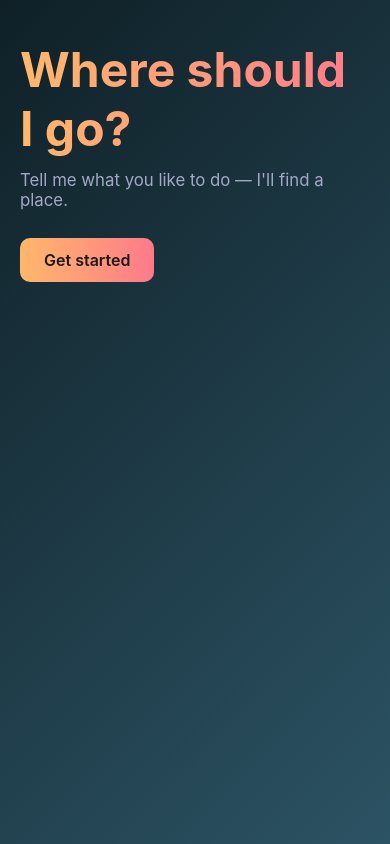
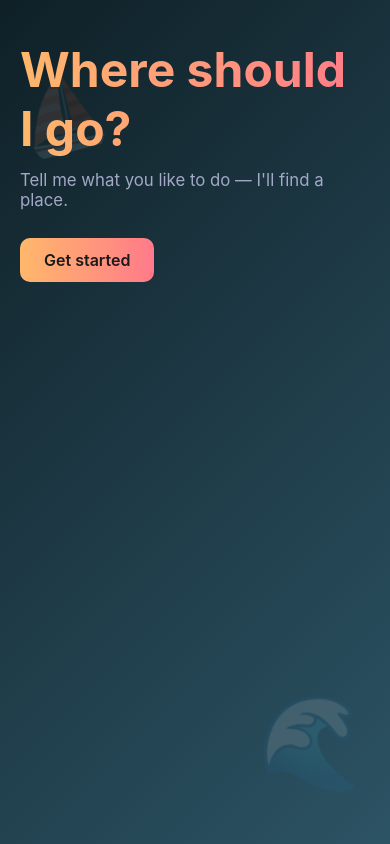
Before and after one commit to Leiback/firstRepo, a plain HTML site: page index.html in a window 390 px wide. Drawn offline with nearby package versions, Linux system fonts and the light colour scheme.

Commit message:
Cute emoji accents on backgrounds + simpler day-list format
Backgrounds: each of the 20 gradients now also gets two themed
decorative emoji (🏔️🥾 for Mountain mist, 🏮🍜 for Tokyo dusk,
🐬🤿 for Pacific deep, etc.). Rendered via body::before/::after at
~18% opacity, fixed-positioned, slightly rotated and blurred. Zero
image bytes — emoji are vector glyphs.

Why not full photos: skipped photo backgrounds because (1) text
contrast on varying photos is unreliable, (2) hi-res photos add real
bandwidth on mobile, and (3) busy photos clash with the clean card
UI. Faded thematic emoji deliver the 'cute / lighter mood' vibe at
no cost.

Preview format simplified per request: now just 'Day N: <activities>'
plain bulleted lines, no bold or em-dashes. Same in preview-refine.

Bumped cache-bust to v=20.

```diff
--- a/index.html
+++ b/index.html
@@ -5,7 +5,7 @@
   <meta name="viewport" content="width=device-width, initial-scale=1.0" />
   <title>Where Should I Go?</title>
   <link rel="stylesheet" href="https://unpkg.com/leaflet@1.9.4/dist/leaflet.css" integrity="sha256-p4NxAoJBhIIN+hmNHrzRCf9tD/miZyoHS5obTRR9BMY=" crossorigin="anonymous" />
-  <link rel="stylesheet" href="styles.css?v=19" />
+  <link rel="stylesheet" href="styles.css?v=20" />
 </head>
 <body>
   <main id="app">
@@ -163,6 +163,6 @@
 
   <script src="https://cdn.jsdelivr.net/npm/marked@14.1.4/marked.min.js"></script>
   <script src="https://unpkg.com/leaflet@1.9.4/dist/leaflet.js" integrity="sha256-20nQCchB9co0qIjJZRGuk2/Z9VM+kNiyxNV1lvTlZBo=" crossorigin="anonymous"></script>
-  <script src="script.js?v=19"></script>
+  <script src="script.js?v=20"></script>
 </body>
 </html>
--- a/script.js
+++ b/script.js
@@ -229,32 +229,34 @@ const DESTINATIONS = [
 ];
 
 const BACKGROUNDS = [
-  "linear-gradient(135deg, #0f1226 0%, #1a1f3d 100%)",  // Northern lights (default-ish)
-  "linear-gradient(135deg, #4b6cb7 0%, #182848 100%)",  // Mountain mist
-  "linear-gradient(135deg, #355c7d 0%, #c06c84 100%)",  // Coastal twilight
-  "linear-gradient(135deg, #134e5e 0%, #71b280 100%)",  // Aurora forest
-  "linear-gradient(135deg, #654ea3 0%, #b67aaa 100%)",  // Tokyo dusk
-  "linear-gradient(135deg, #8b3329 0%, #4f4060 100%)",  // Tuscany evening
-  "linear-gradient(135deg, #b13a35 0%, #6e3270 100%)",  // Saharan dusk
-  "linear-gradient(135deg, #2c3e50 0%, #4ca1af 100%)",  // Misty mountains
-  "linear-gradient(135deg, #0f2027 0%, #2c5364 100%)",  // Ocean storm
-  "linear-gradient(135deg, #5c2974 0%, #834d9b 100%)",  // Vineyard
-  "linear-gradient(135deg, #006994 0%, #2193b0 100%)",  // Pacific deep
-  "linear-gradient(135deg, #1f5582 0%, #2980b9 100%)",  // Greek isle
-  "linear-gradient(135deg, #c5350f 0%, #c98a1a 100%)",  // Andean dawn
-  "linear-gradient(135deg, #c2185b 0%, #d84315 100%)",  // Volcano
-  "linear-gradient(135deg, #11998e 0%, #38ef7d 100%)",  // Forest path
-  "linear-gradient(135deg, #134e5e 0%, #00b4d8 100%)",  // Mediterranean
-  "linear-gradient(135deg, #4b6cb7 0%, #6a82fb 100%)",  // Lavender night
-  "linear-gradient(135deg, #a13a14 0%, #c98715 100%)",  // Sahara
-  "linear-gradient(135deg, #2c5364 0%, #834d9b 100%)",  // Plum twilight
-  "linear-gradient(135deg, #4ca1af 0%, #c06c84 100%)",  // Mountain dawn
+  { gradient: "linear-gradient(135deg, #0f1226 0%, #1a1f3d 100%)", emoji: ["✨", "🌌"] },  // Northern lights
+  { gradient: "linear-gradient(135deg, #4b6cb7 0%, #182848 100%)", emoji: ["🏔️", "🥾"] },  // Mountain mist
+  { gradient: "linear-gradient(135deg, #355c7d 0%, #c06c84 100%)", emoji: ["🌅", "🍷"] },  // Coastal twilight
+  { gradient: "linear-gradient(135deg, #134e5e 0%, #71b280 100%)", emoji: ["🌲", "🦌"] },  // Aurora forest
+  { gradient: "linear-gradient(135deg, #654ea3 0%, #b67aaa 100%)", emoji: ["🏮", "🍜"] },  // Tokyo dusk
+  { gradient: "linear-gradient(135deg, #8b3329 0%, #4f4060 100%)", emoji: ["🍇", "🏛️"] },  // Tuscany evening
+  { gradient: "linear-gradient(135deg, #b13a35 0%, #6e3270 100%)", emoji: ["🐪", "🕌"] },  // Saharan dusk
+  { gradient: "linear-gradient(135deg, #2c3e50 0%, #4ca1af 100%)", emoji: ["⛰️", "🌫️"] },  // Misty mountains
+  { gradient: "linear-gradient(135deg, #0f2027 0%, #2c5364 100%)", emoji: ["⛵", "🌊"] },  // Ocean storm
+  { gradient: "linear-gradient(135deg, #5c2974 0%, #834d9b 100%)", emoji: ["🍇", "🌙"] },  // Vineyard
+  { gradient: "linear-gradient(135deg, #006994 0%, #2193b0 100%)", emoji: ["🐬", "🤿"] },  // Pacific deep
+  { gradient: "linear-gradient(135deg, #1f5582 0%, #2980b9 100%)", emoji: ["🏝️", "⛴️"] },  // Greek isle
+  { gradient: "linear-gradient(135deg, #c5350f 0%, #c98a1a 100%)", emoji: ["🦙", "🏔️"] },  // Andean dawn
+  { gradient: "linear-gradient(135deg, #c2185b 0%, #d84315 100%)", emoji: ["🌋", "🔥"] },  // Volcano
+  { gradient: "linear-gradient(135deg, #11998e 0%, #38ef7d 100%)", emoji: ["🌴", "🌿"] },  // Forest path
+  { gradient: "linear-gradient(135deg, #134e5e 0%, #00b4d8 100%)", emoji: ["🏖️", "🍋"] },  // Mediterranean
+  { gradient: "linear-gradient(135deg, #4b6cb7 0%, #6a82fb 100%)", emoji: ["💜", "🌌"] },  // Lavender night
+  { gradient: "linear-gradient(135deg, #a13a14 0%, #c98715 100%)", emoji: ["🌅", "🐫"] },  // Sahara
+  { gradient: "linear-gradient(135deg, #2c5364 0%, #834d9b 100%)", emoji: ["🌃", "🛺"] },  // Plum twilight
+  { gradient: "linear-gradient(135deg, #4ca1af 0%, #c06c84 100%)", emoji: ["🌄", "🎈"] },  // Mountain dawn
 ];
 
 function pickBackground() {
   const bg = BACKGROUNDS[Math.floor(Math.random() * BACKGROUNDS.length)];
-  document.body.style.background = bg;
+  document.body.style.background = bg.gradient;
   document.body.style.backgroundAttachment = "fixed";
+  document.documentElement.style.setProperty("--bg-emoji-1", `"${bg.emoji[0]}"`);
+  document.documentElement.style.setProperty("--bg-emoji-2", `"${bg.emoji[1]}"`);
 }
 
 pickBackground();
--- a/styles.css
+++ b/styles.css
@@ -22,7 +22,36 @@ body {
   align-items: flex-start;
   justify-content: center;
   padding: 40px 20px;
+  position: relative;
 }
+body::before, body::after {
+  position: fixed;
+  pointer-events: none;
+  z-index: 0;
+  user-select: none;
+  filter: blur(0.5px);
+  opacity: 0.18;
+  transition: opacity 0.4s ease;
+}
+body::before {
+  content: var(--bg-emoji-1, "🌴");
+  top: 8%;
+  left: 4%;
+  font-size: 7rem;
+  transform: rotate(-15deg);
+}
+body::after {
+  content: var(--bg-emoji-2, "✈️");
+  bottom: 6%;
+  right: 5%;
+  font-size: 8.5rem;
+  transform: rotate(12deg);
+}
+@media (max-width: 700px) {
+  body::before { font-size: 4.5rem; opacity: 0.12; }
+  body::after { font-size: 5.5rem; opacity: 0.12; }
+}
+#app { position: relative; z-index: 1; }
 
 #app {
   width: 100%;
```
Also changed, not shown: worker/src/index.ts (+9 -7 lines).
